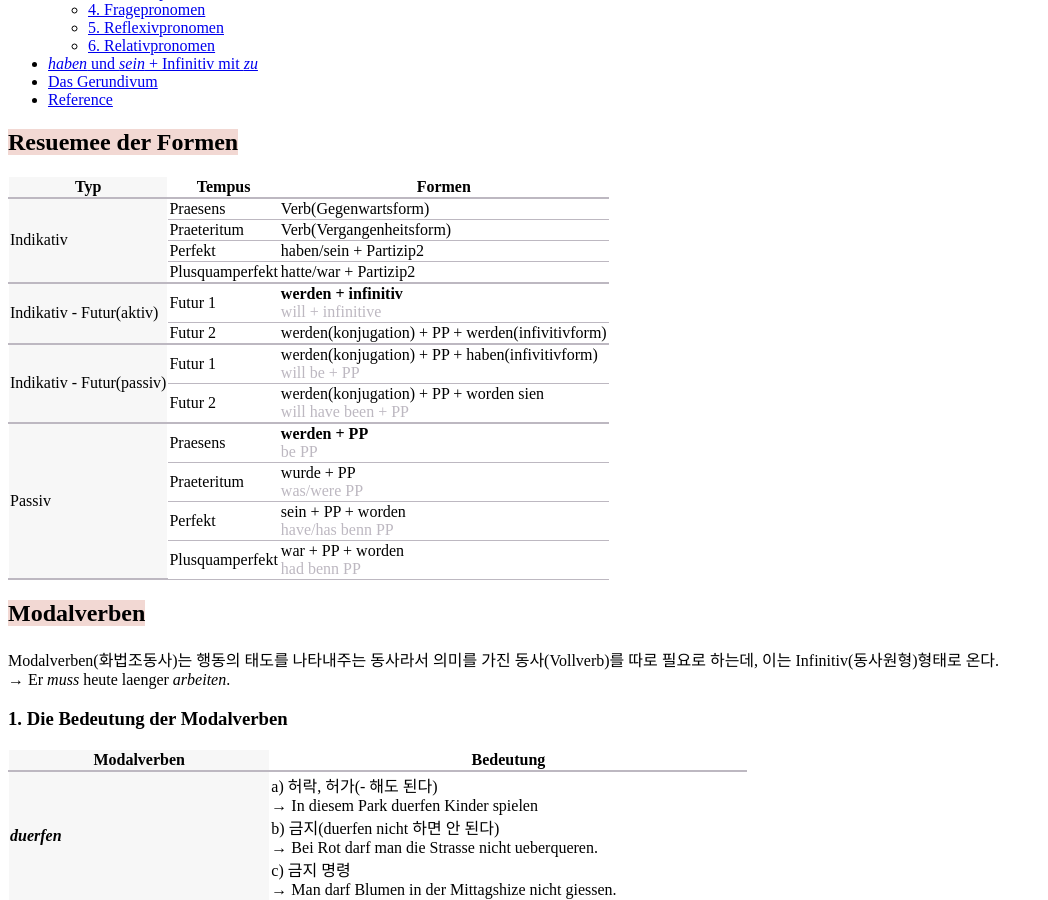
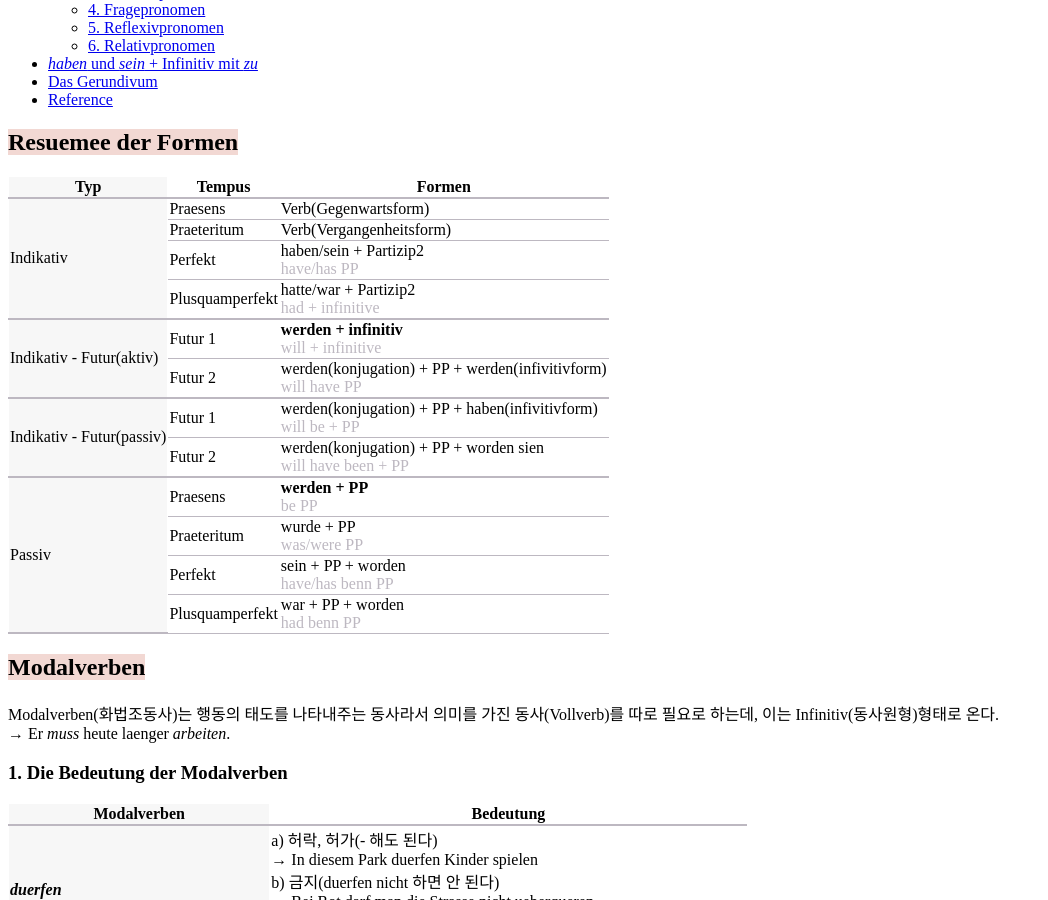
Before and after one commit to finddme/finddme.github.io, a Jekyll site: the page built from _posts/2021-01-24-DeutschGrammtik.md, in a window 1280 px wide and 900 px high, scrolled down 550 px. Shown: the whole window, without its empty margins (0-1048 px from the left). Built offline with Jekyll 4.4.1, drawn with Linux system fonts in a browser that asks for light colours.

Commit message:
Update 2021-01-24-DeutschGrammtik.md

```diff
--- a/_posts/2021-01-24-DeutschGrammtik.md
+++ b/_posts/2021-01-24-DeutschGrammtik.md
@@ -45,10 +45,10 @@ tag: Deutsch
        <tr><th class="line4" bgcolor="#F8F7F9">Typ</th><th class="line2">Tempus</th><th class="line2">Formen</th></tr>
        <tr><td class="line4" rowspan="4">Indikativ</td><td class="line">Praesens</td><td class="line">Verb(Gegenwartsform)</td></tr>
        <tr><td class="line">Praeteritum</td><td class="line">Verb(Vergangenheitsform)</td></tr>
-       <tr><td class="line">Perfekt</td><td class="line">haben/sein + Partizip2</td></tr>
-       <tr><td class="line2">Plusquamperfekt</td><td class="line2">hatte/war + Partizip2</td></tr>
+       <tr><td class="line">Perfekt</td><td class="line">haben/sein + Partizip2<br><span style="color:#BDB8C1">have/has PP</span></td></tr>
+       <tr><td class="line2">Plusquamperfekt</td><td class="line2">hatte/war + Partizip2<br><span style="color:#BDB8C1">had + infinitive</span></td></tr>
        <tr><td class="line4" rowspan="2">Indikativ - Futur(aktiv)</td><td class="line">Futur 1</td><td class="line"><strong>werden + infinitiv</strong><br><span style="color:#BDB8C1">will + infinitive</span></td></tr>
-       <tr><td class="line2">Futur 2</td><td class="line2">werden(konjugation) + PP + werden(infivitivform)</td></tr>
+       <tr><td class="line2">Futur 2</td><td class="line2">werden(konjugation) + PP + werden(infivitivform)<br><span style="color:#BDB8C1">will have PP</span></td></tr>
        <tr><td class="line4" rowspan="2">Indikativ - Futur(passiv)</td><td class="line">Futur 1</td><td class="line">werden(konjugation) + PP + haben(infivitivform)<br><span style="color:#BDB8C1">will be + PP</span></td></tr>
        <tr><td class="line2">Futur 2</td><td class="line2">werden(konjugation) + PP + worden sien<br><span style="color:#BDB8C1">will have been + PP</span></td></tr>
        <tr><td class="line4" rowspan="4">Passiv</td><td class="line">Praesens</td><td class="line"><strong>werden + PP</strong><br><span style="color:#BDB8C1">be PP</span></td></tr>
```
